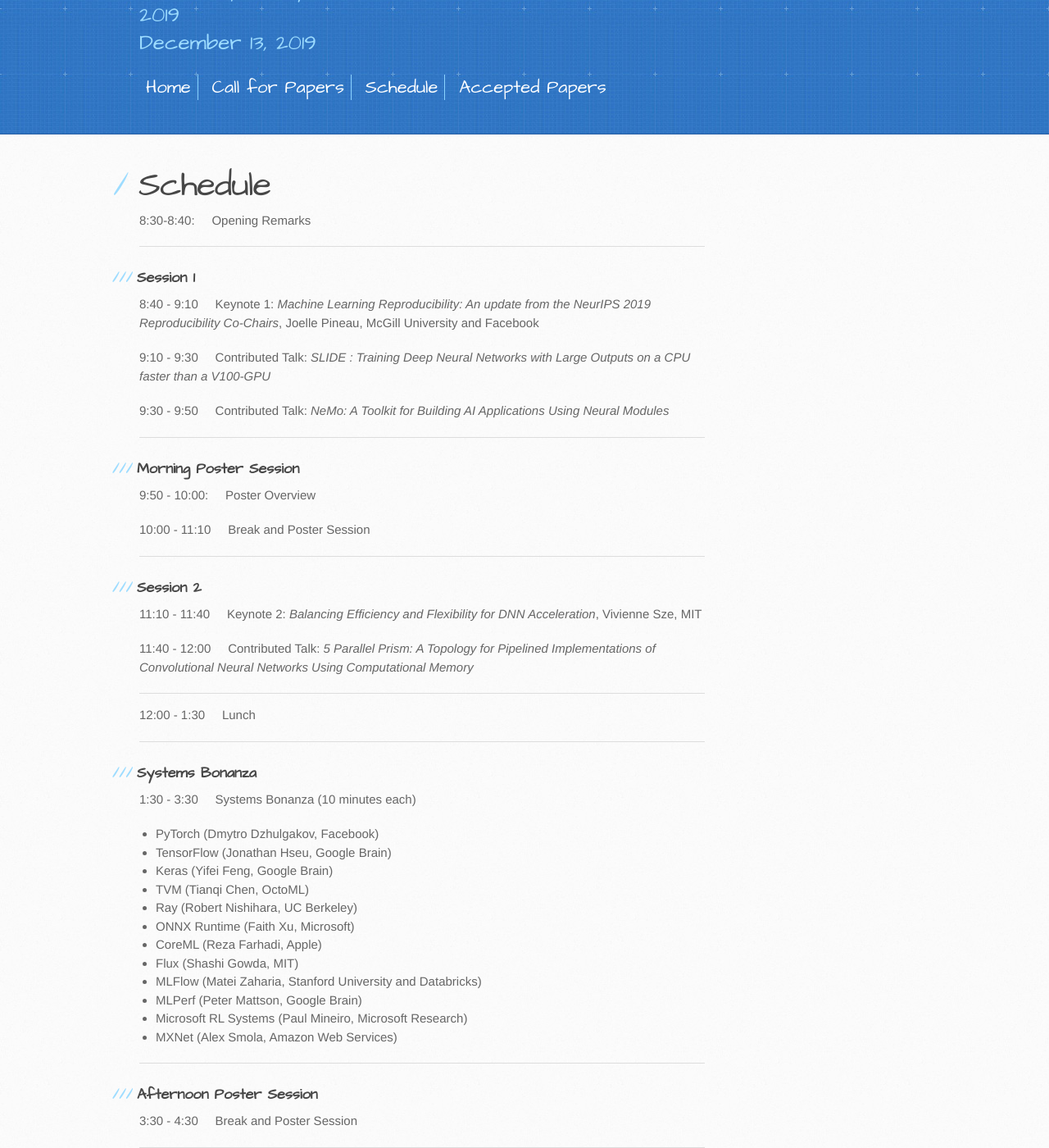
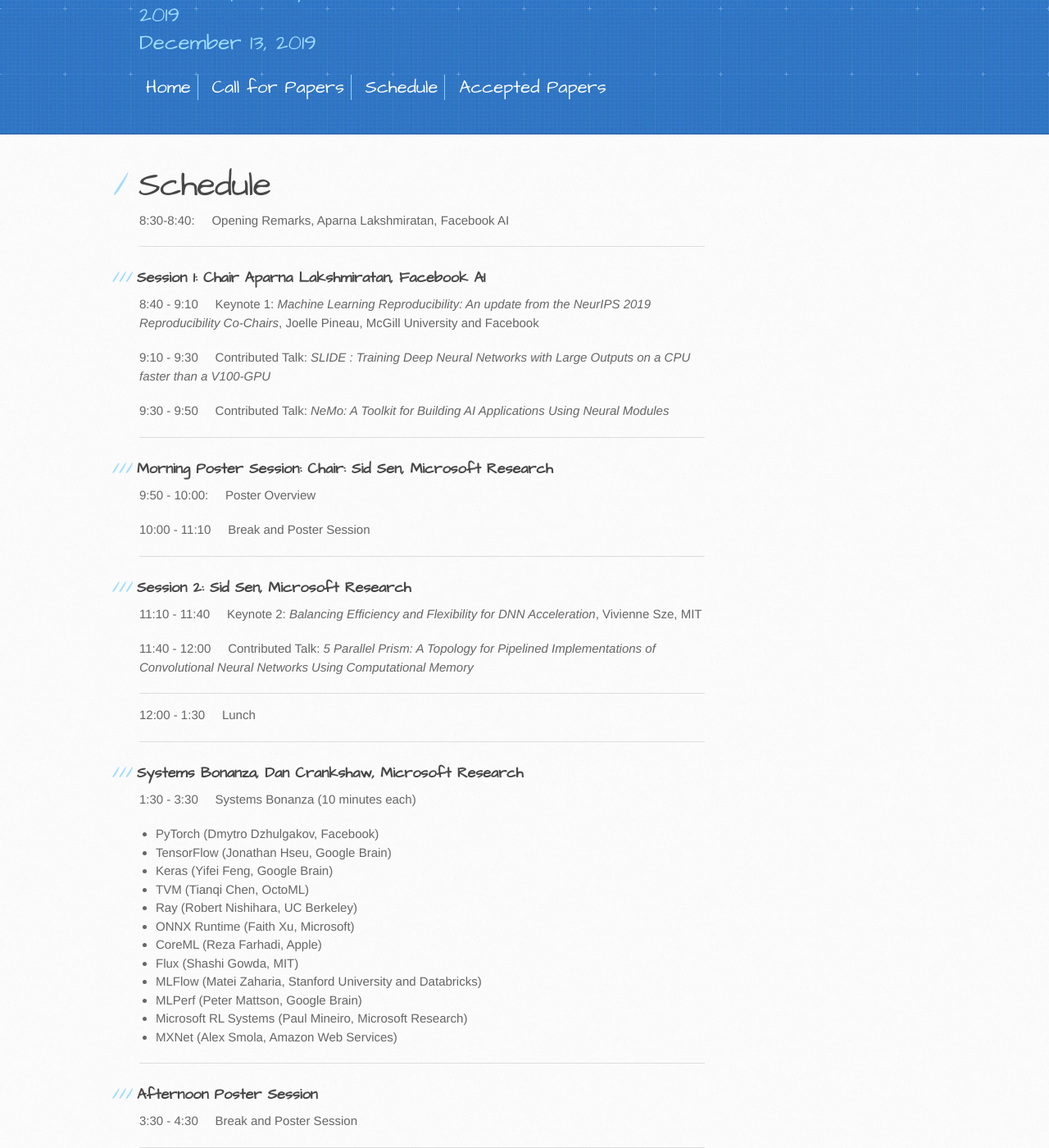
Before and after one commit to LearningSys/neurips19, a Jekyll site: the page built from schedule.md, in a window 1280 px wide and 1400 px high, scrolled down 230 px. Shown: the whole window at 82% size. Built offline with Jekyll 4.4.1, drawn with Linux system fonts in a browser that asks for light colours; our own code applies the rules of GitHub Pages for plain Markdown files; the repository's description, which GitHub fills in, is left out; some of the changed text lies outside the part shown.

Commit message:
Update schedule.md

```diff
--- a/schedule.md
+++ b/schedule.md
@@ -1,10 +1,10 @@
 # Schedule
 
-8:30-8:40: &nbsp;&nbsp;&nbsp; Opening Remarks
+8:30-8:40: &nbsp;&nbsp;&nbsp; Opening Remarks, Aparna Lakshmiratan, Facebook AI
 
 ---
 
-### Session 1
+### Session 1: Chair Aparna Lakshmiratan, Facebook AI
 8:40 - 9:10 &nbsp;&nbsp;&nbsp;     Keynote 1: *Machine Learning Reproducibility:  An update from the NeurIPS 2019 Reproducibility Co-Chairs*, Joelle Pineau, McGill University and Facebook
 
 9:10 - 9:30 &nbsp;&nbsp;&nbsp;    Contributed Talk: *SLIDE : Training Deep Neural Networks with Large Outputs on a CPU faster than a V100-GPU*
@@ -13,14 +13,14 @@
 
 ---
 
-### Morning Poster Session
+### Morning Poster Session: Chair: Sid Sen, Microsoft Research
 9:50 - 10:00: &nbsp;&nbsp;&nbsp;    Poster Overview
 
 10:00 - 11:10 &nbsp;&nbsp;&nbsp;    Break and Poster Session
 
 ---
 
-### Session 2
+### Session 2: Sid Sen, Microsoft Research
 11:10 - 11:40 &nbsp;&nbsp;&nbsp;    Keynote 2: *Balancing Efficiency and Flexibility for DNN Acceleration*, Vivienne Sze, MIT
 
 11:40 - 12:00 &nbsp;&nbsp;&nbsp;    Contributed Talk: *5 Parallel Prism: A Topology for Pipelined Implementations of Convolutional Neural Networks Using Computational Memory*
@@ -31,7 +31,7 @@
 
 ---
 
-### Systems Bonanza
+### Systems Bonanza, Dan Crankshaw, Microsoft Research
 1:30 - 3:30 &nbsp;&nbsp;&nbsp; Systems Bonanza (10 minutes each)
   + PyTorch (Dmytro Dzhulgakov, Facebook)
   + TensorFlow (Jonathan Hseu, Google Brain)
@@ -53,7 +53,7 @@
 
 ---
 
-### Session 3: Invited Talks
+### Session 3: Invited Talks, Sarah Bird, Microsoft Research
 4:30 - 5:00 &nbsp;&nbsp;&nbsp;    Keynote 3: *Programming the Grahcore IPU*, Ryota Tomioka, Microsoft Research
 
 5:00 - 5:20 &nbsp;&nbsp;&nbsp;    Contributed Talk: *LISA: Towards Learned DNA Sequence Search*
```
